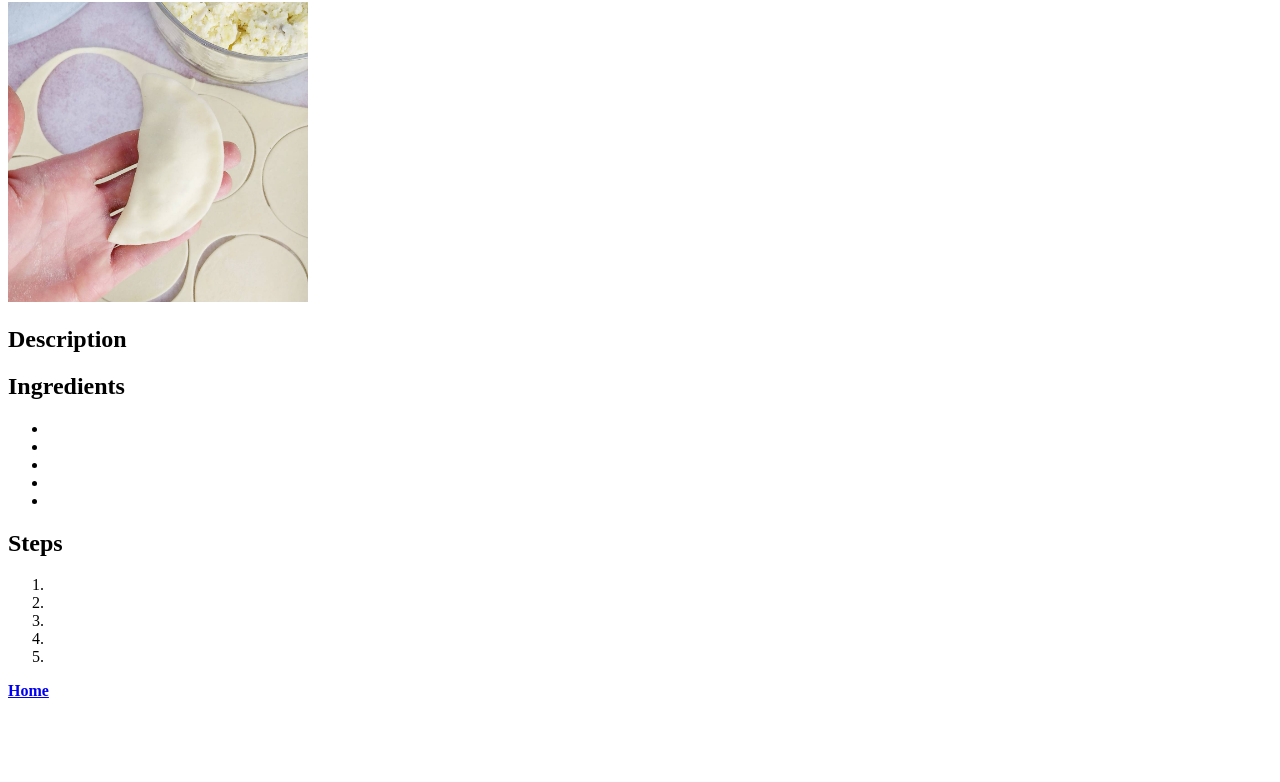
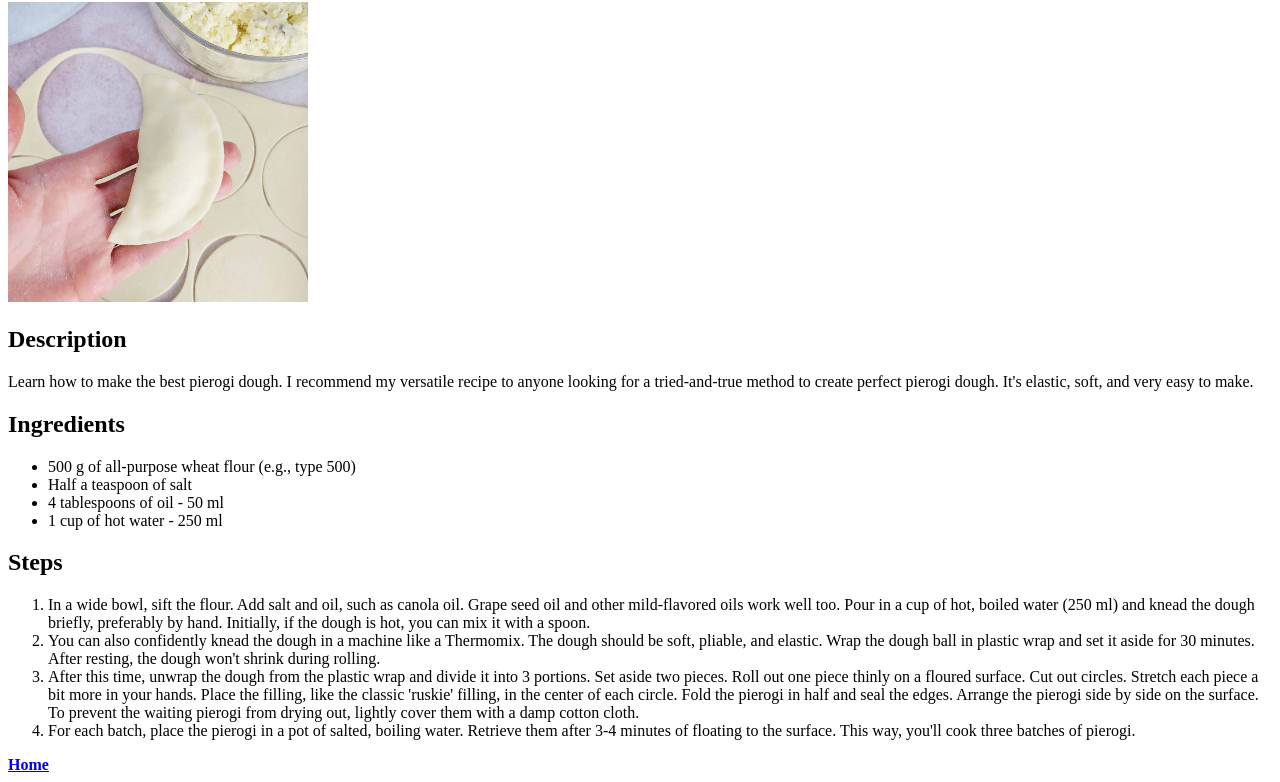
Before and after one commit to KajetanPiwowarek/odin-recipes, a plain HTML site: page recipes/pierogi.html in a window 1280 px wide. Shown: the part 78-860 px from the top of the page. Before the commit the page ends 800 px from the top, so only its background shows below. Drawn offline with Linux system fonts and the light colour scheme.

Commit message:
Finished all recipe landing pages
Added the body section to kopytka and pierogi.
Just like in barszcz.

```diff
--- a/recipes/pierogi.html
+++ b/recipes/pierogi.html
@@ -10,23 +10,21 @@
         <img src="../images/pierogi.jpg" alt="Pierogi" style="width: 300px;">
     <h2>Description</h2>
         <p>
-
+            Learn how to make the best pierogi dough. I recommend my versatile recipe to anyone looking for a tried-and-true method to create perfect pierogi dough. It's elastic, soft, and very easy to make.
         </p>
     <h2>Ingredients</h2>
         <ul>
-            <li></li>
-            <li></li>
-            <li></li>
-            <li></li>
-            <li></li>
+            <li>500 g of all-purpose wheat flour (e.g., type 500)</li>
+            <li>Half a teaspoon of salt</li>
+            <li>4 tablespoons of oil - 50 ml</li>
+            <li>1 cup of hot water - 250 ml</li>
         </ul>
     <h2>Steps</h2>
         <ol>
-            <li></li>
-            <li></li>
-            <li></li>
-            <li></li>
-            <li></li>
+            <li>In a wide bowl, sift the flour. Add salt and oil, such as canola oil. Grape seed oil and other mild-flavored oils work well too. Pour in a cup of hot, boiled water (250 ml) and knead the dough briefly, preferably by hand. Initially, if the dough is hot, you can mix it with a spoon.</li>
+            <li>You can also confidently knead the dough in a machine like a Thermomix. The dough should be soft, pliable, and elastic. Wrap the dough ball in plastic wrap and set it aside for 30 minutes. After resting, the dough won't shrink during rolling.</li>
+            <li>After this time, unwrap the dough from the plastic wrap and divide it into 3 portions. Set aside two pieces. Roll out one piece thinly on a floured surface. Cut out circles. Stretch each piece a bit more in your hands. Place the filling, like the classic 'ruskie' filling, in the center of each circle. Fold the pierogi in half and seal the edges. Arrange the pierogi side by side on the surface. To prevent the waiting pierogi from drying out, lightly cover them with a damp cotton cloth.</li>
+            <li>For each batch, place the pierogi in a pot of salted, boiling water. Retrieve them after 3-4 minutes of floating to the surface. This way, you'll cook three batches of pierogi.</li>
         </ol>
 </body>
 <footer>
```
